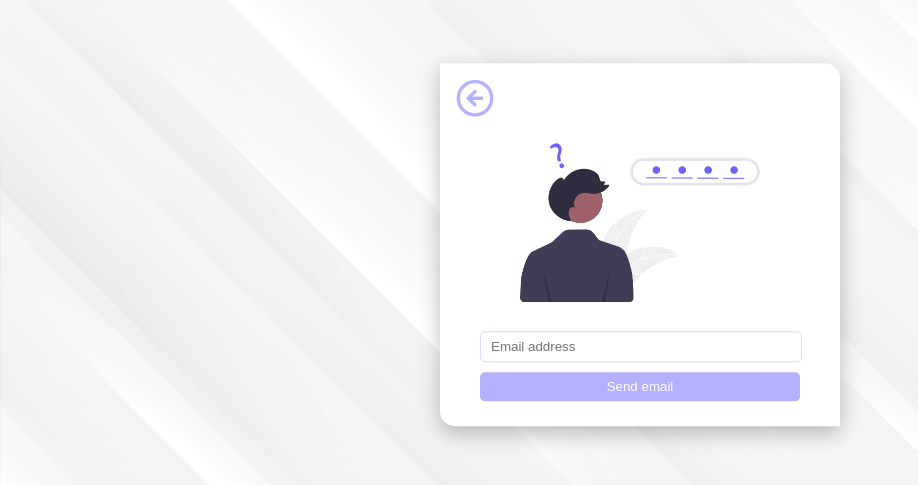
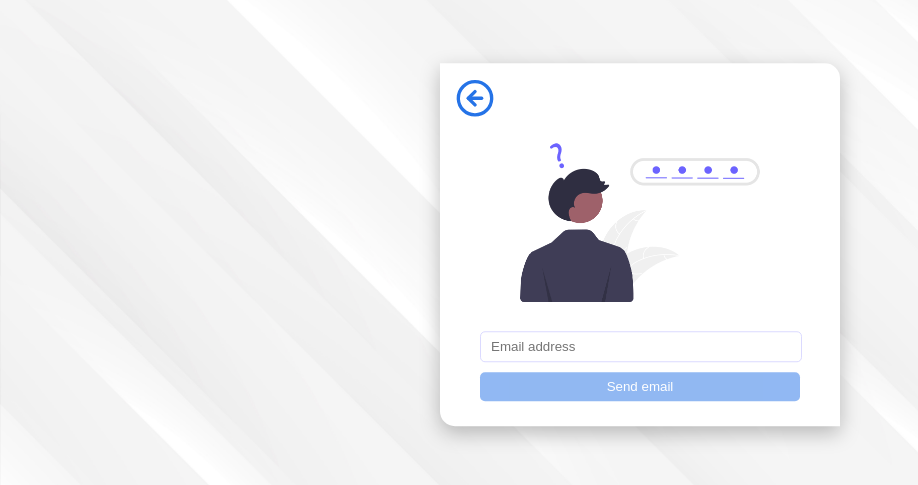
Before and after one commit to hrvlionME/QSD24-frontend, a React (Create React App) app: page /forgot-password in a window 1280 px wide. Shown: the part 155-640 px from the top of the page, without its empty margins (0-918 px from the left). Built offline with nearby package versions, Linux system fonts and the light colour scheme; a web font is replaced by a local one.

Commit message:
color change

```diff
--- a/src/pages/ForgotPasswordPage/ForgotPasswordPage.module.css
+++ b/src/pages/ForgotPasswordPage/ForgotPasswordPage.module.css
@@ -24,7 +24,7 @@
   border: 1px solid var(--auth-input-border);
   width: 100%;
   border-radius: 5px;
-  color: rgba(108, 99, 255, 1);
+  color: var(--light-blue);
 }
 .emailInput:focus {
   outline: none;
@@ -34,7 +34,7 @@
   padding: 7px 20px;
   margin: 5px -10px;
   width: calc(100% + 20px);
-  background-color: var(--logo-purple);
+  background-color: var(--light-blue);
   color: var(--auth-submit-btn-color);
   border: none;
   border-radius: 5px;
@@ -56,7 +56,7 @@
 }
 .backArrow {
   align-items: center;
-  color: #b5b1ff;
+  color: var(--light-blue);
   border: none;
   background-color: initial;
   height: 50px;
```
